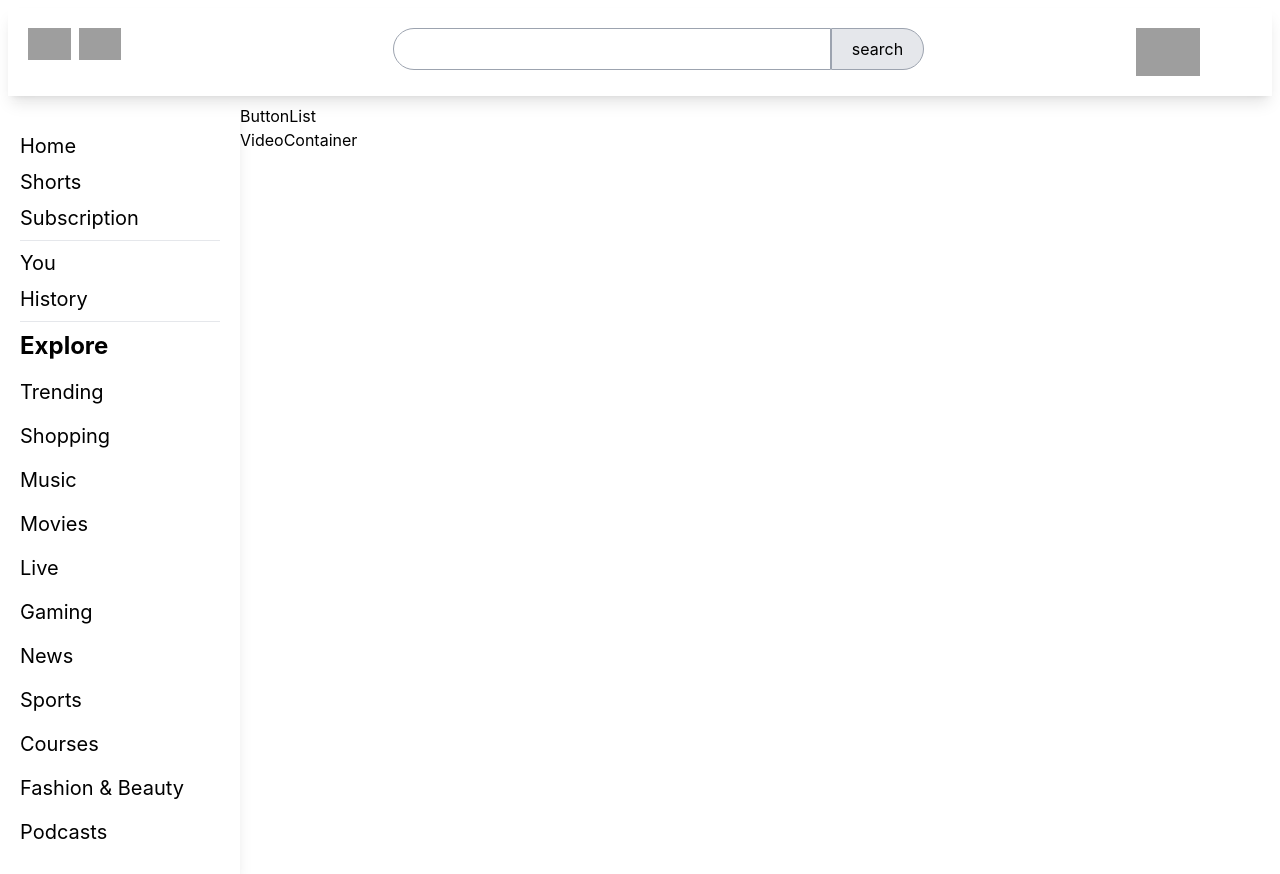
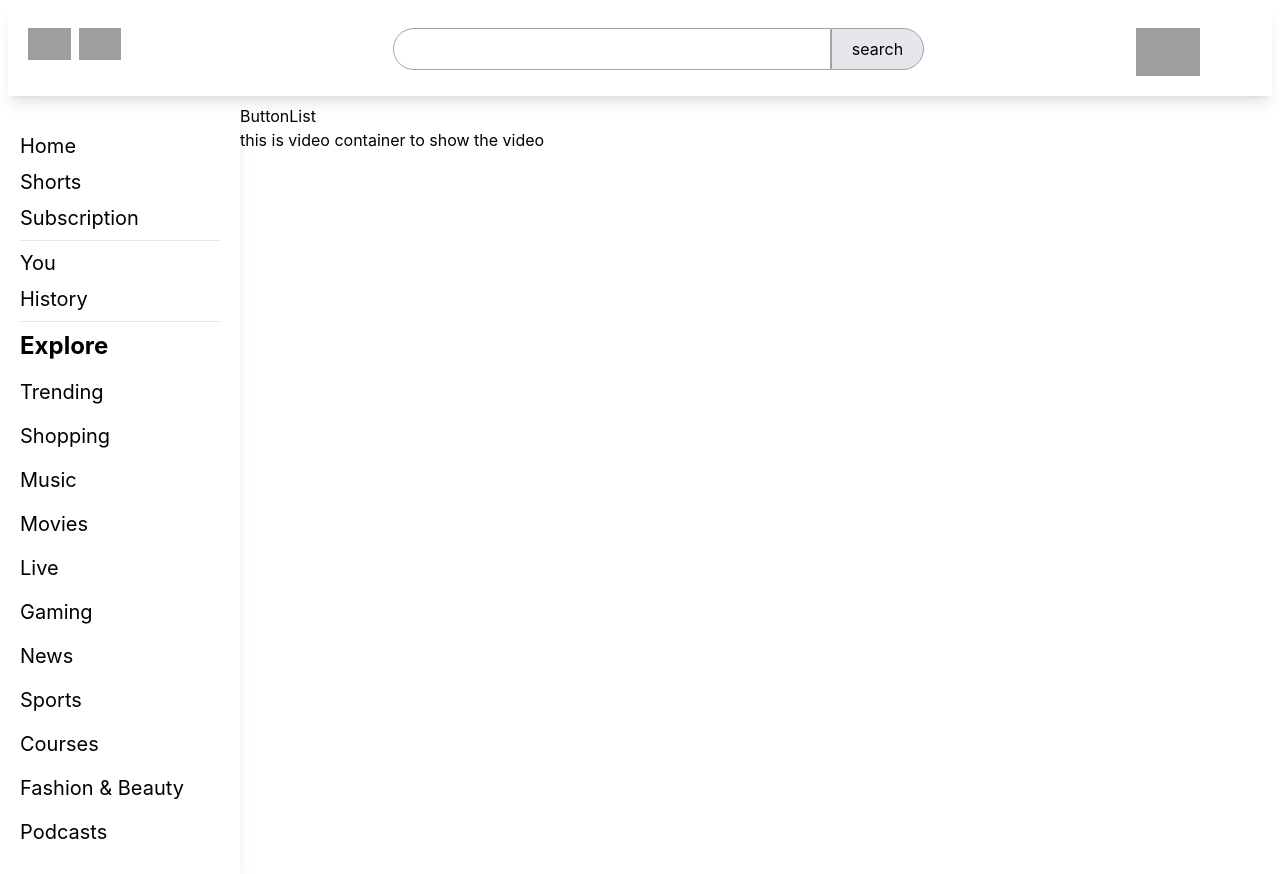
Before and after one commit to jit02git/Youtube-Clone, a React (Create React App) app: page / in a window 1280 px wide. Built offline with nearby package versions, Linux system fonts and the light colour scheme; grey boxes are pictures that could not be loaded.

Commit message:
start to rebuild the youtube-clone

```diff
--- a/src/components/VideoContainer.js
+++ b/src/components/VideoContainer.js
@@ -3,7 +3,7 @@ import React from 'react'
 const VideoContainer = () => {
   return (
     <div>
-      <h3>VideoContainer</h3>
+      <h3>this is video container to show the video</h3>
     </div>
   )
 }
```
